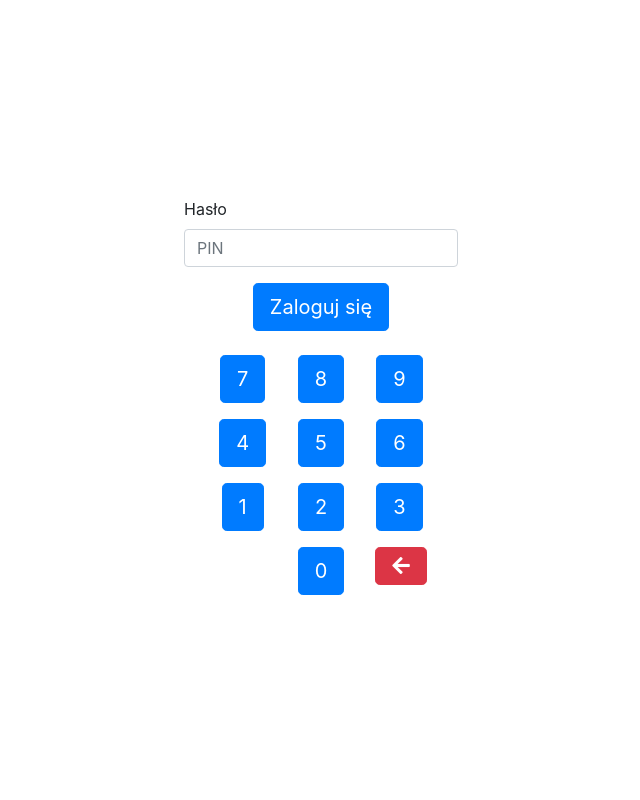
After one commit to HardnerPL/JacynoPOS, a PHP site: the page made by application/views/login.php in a window 1280 px wide. The commit adds this page. Shown: the whole page, without its empty margins (319-959 px from the left). Run offline with PHP 8.4, Linux system fonts and the light colour scheme; the template is opened without the code that fills it, so the values that code supplies are empty.

Commit message:
feature: change login to PIN

```diff
--- /dev/null
+++ b/application/views/login.php
@@ -0,0 +1,63 @@
+<?php
+/**
+ * Created by PhpStorm.
+ * User: Hardner07@gmail.com
+ * Date: 6/12/2019
+ * Time: 7:56 PM
+ */
+?>
+
+<div class="container center-content">
+	<form action="" method="post">
+		<div class="form-group">
+			<label for="password">Hasło</label>
+			<input id="pin" type="number" class="form-control" name="pin" placeholder="PIN">
+		</div>
+		<div class="text-center">
+			<button type="submit" class="btn btn-lg btn-primary">Zaloguj się</button>
+		</div>
+	</form>
+	<div class="row d-none d-md-flex">
+		<div class="col-4 text-center">
+			<div class="py-2">
+				<button onclick="appendPin(7)" class="btn btn-lg btn-primary">7</button>
+			</div>
+			<div class="py-2">
+				<button onclick="appendPin(4)" class="btn btn-lg btn-primary">4</button>
+			</div>
+			<div class="py-2">
+				<button onclick="appendPin(1)" class="btn btn-lg btn-primary">1</button>
+			</div>
+		</div>
+		<div class="col-4 text-center">
+			<div class="py-2">
+				<button onclick="appendPin(8)" class="btn btn-lg btn-primary">8</button>
+			</div>
+			<div class="py-2">
+				<button onclick="appendPin(5)" class="btn btn-lg btn-primary">5</button>
+			</div>
+			<div class="py-2">
+				<button onclick="appendPin(2)" class="btn btn-lg btn-primary">2</button>
+			</div>
+			<div class="py-2">
+				<button onclick="appendPin(0)" class="btn btn-lg btn-primary">0</button>
+			</div>
+		</div>
+		<div class="col-4 text-center">
+			<div class="py-2">
+				<button onclick="appendPin(9)" class="btn btn-lg btn-primary">9</button>
+			</div>
+			<div class="py-2">
+				<button onclick="appendPin(6)" class="btn btn-lg btn-primary">6</button>
+			</div>
+			<div class="py-2">
+				<button onclick="appendPin(3)" class="btn btn-lg btn-primary">3</button>
+			</div>
+			<div class="py-2">
+				<button onclick="undoPin()" class="btn btn-lg btn-danger">
+					<i class="fas fa-arrow-left"></i>
+				</button>
+			</div>
+		</div>
+	</div>
+</div>
--- a/application/views/templates/footer.php
+++ b/application/views/templates/footer.php
@@ -8,7 +8,7 @@
 ?>
 <script src="assets/js/jquery.js"></script>
 <script src="assets/js/bootstrap.js"></script>
-<script src="<?= base_url() ?>assets/js/main.js"></script>
+<script src="assets/js/main.js"></script>
 <?php
 	if (isset($scripts)) {
 		$scripts = array_map('trim', explode(',', $scripts));
--- a/assets/js/main.js
+++ b/assets/js/main.js
@@ -55,3 +55,13 @@ function change_item_count(value) {
 		$("#count-input").val(input + value);
 	}
 }
+
+function appendPin(num) {
+	pinInput = $('#pin');
+	pinInput.val(pinInput.val() + num);
+}
+
+function undoPin() {
+	pinInput = $('#pin');
+	pinInput.val(pinInput.val().slice(0, -1));
+}
```
Also changed, not shown: application/controllers/Main.php (+11 -30 lines), application/models/User_model.php (+6 -24 lines), application/views/pin_login.php (deleted, +0 -20 lines), application/views/user_login.php (deleted, +0 -27 lines).
